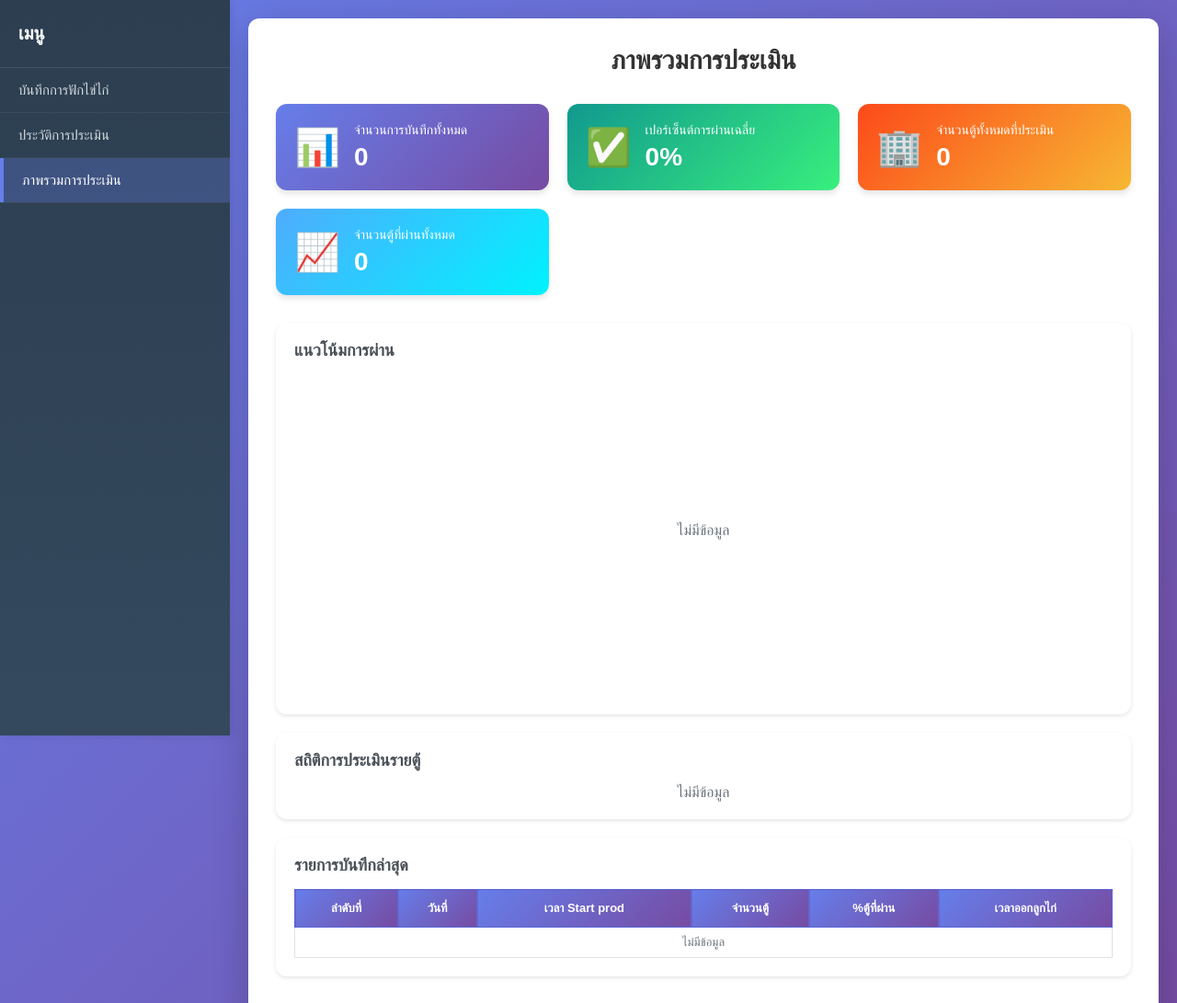
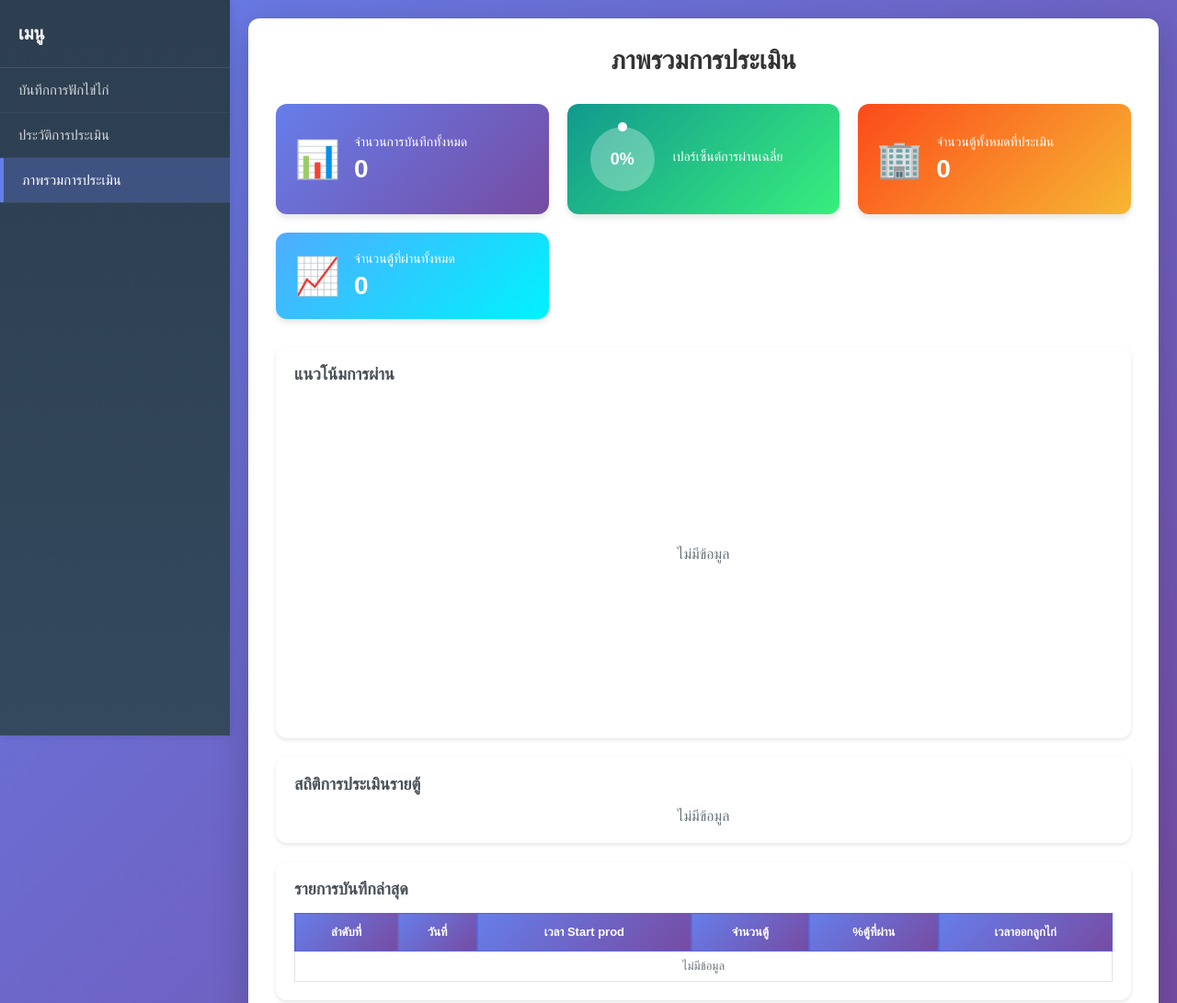
Before and after one commit to blackfoxgm47-hub/Devproject, a plain HTML site: page dashboard.html in a window 1280 px wide. Shown: the top 1091 px of the page at 92% size. Drawn offline with Linux system fonts and the light colour scheme.

Commit message:
แก้ไขเปลี่ยนเป็นกราฟแบบวงกลม

```diff
--- a/dashboard.html
+++ b/dashboard.html
@@ -38,10 +38,12 @@
                     </div>
                 </div>
                 <div class="dashboard-card">
-                    <div class="card-icon">✅</div>
+                    <div class="card-chart">
+                        <canvas id="passRateChart"></canvas>
+                        <div class="chart-value" id="avgPassRate">0%</div>
+                    </div>
                     <div class="card-content">
                         <div class="card-label">เปอร์เซ็นต์การผ่านเฉลี่ย</div>
-                        <div class="card-value" id="avgPassRate">0%</div>
                     </div>
                 </div>
                 <div class="dashboard-card">
--- a/dashboard.js
+++ b/dashboard.js
@@ -36,6 +36,44 @@ function updateSummaryCards(history) {
     document.getElementById('avgPassRate').textContent = avgPassRate + '%';
     document.getElementById('totalCabinets').textContent = totalCabinets;
     document.getElementById('totalPassed').textContent = totalPassed;
+
+    // Draw pass rate pie chart
+    drawPassRateChart(avgPassRate);
+}
+
+// Draw pass rate pie chart
+function drawPassRateChart(passRate) {
+    const canvas = document.getElementById('passRateChart');
+    if (!canvas) return;
+
+    const ctx = canvas.getContext('2d');
+    const container = canvas.parentElement;
+    canvas.width = container.clientWidth;
+    canvas.height = container.clientHeight;
+
+    const centerX = canvas.width / 2;
+    const centerY = canvas.height / 2;
+    const radius = Math.min(centerX, centerY) - 5;
+
+    // Clear canvas
+    ctx.clearRect(0, 0, canvas.width, canvas.height);
+
+    // Draw background circle
+    ctx.beginPath();
+    ctx.arc(centerX, centerY, radius, 0, 2 * Math.PI);
+    ctx.fillStyle = 'rgba(255, 255, 255, 0.3)';
+    ctx.fill();
+
+    // Draw pass rate arc
+    const startAngle = -Math.PI / 2;
+    const endAngle = startAngle + (passRate / 100) * 2 * Math.PI;
+
+    ctx.beginPath();
+    ctx.arc(centerX, centerY, radius, startAngle, endAngle);
+    ctx.lineWidth = 10;
+    ctx.strokeStyle = '#ffffff';
+    ctx.lineCap = 'round';
+    ctx.stroke();
 }
 
 // Update pass trend chart
--- a/styles.css
+++ b/styles.css
@@ -319,6 +319,27 @@ body {
 .card-value {
     color: white;
     font-size: 28px;
+    font-weight: 700;
+}
+
+.card-chart {
+    position: relative;
+    width: 80px;
+    height: 80px;
+}
+
+.card-chart canvas {
+    width: 100%;
+    height: 100%;
+}
+
+.chart-value {
+    position: absolute;
+    top: 50%;
+    left: 50%;
+    transform: translate(-50%, -50%);
+    color: white;
+    font-size: 18px;
     font-weight: 700;
 }
 
```
